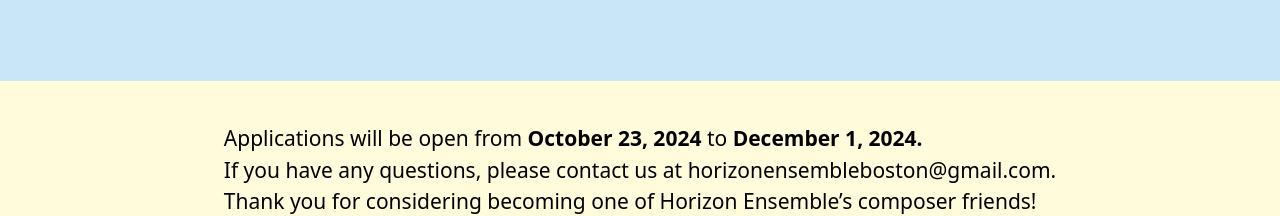
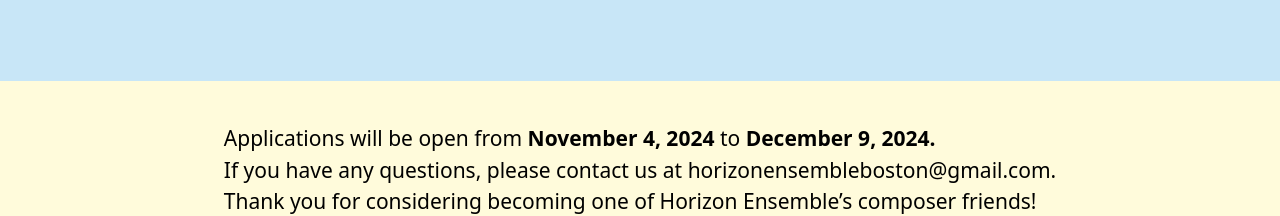
Before and after one commit to Horizon-Ensemble/website, a React (Create React App) app: page /callforscores in a window 1280 px wide. Shown: the part 1940-2156 px from the top of the page. Built offline with nearby package versions, Linux system fonts and the light colour scheme.

Commit message:
Update callforscores.jsx
Updated links (instrumentation, submission form)

```diff
--- a/src/routes/callforscores.jsx
+++ b/src/routes/callforscores.jsx
@@ -22,12 +22,12 @@
           <h3><strong>An orchestral piece...</strong></h3>
           <p style={{fontSize: "21px"}}>Our spring concert, <strong>Massachusetts Voices,</strong> will feature one orchestral piece by you alongside music by Ben Nacar, Amy Beach, and Leonard Bernstein! One piece will be selected for a live performance by the Horizon Ensemble on April 6, 2024 in Boston, Massachusetts.
 Submissions should be 8 to 15 minutes long.
-<br/><br/>Click <a href='JULIAN PUT ALLOWED ORCH INSTRUMENTATION LIST HERE'>here</a> for a list of allowed instruments.</p>
+<br/><br/>Click <a href='https://docs.google.com/document/d/1PI7aqDsT-bYS3FgdPEc8Vq_1Gc3cnvrftE8Yd34U3uI/edit?usp=sharing'>here</a> for a list of allowed instruments.</p>
         </div>
         <div style={{margin: '10vh'}}>
           <h3><strong>...and some chamber music!</strong></h3>
           <p style={{fontSize: "21px"}}>As part of our mission to support young composers, the Horizon Ensemble is organizing a <strong>recording project.</strong> Three chamber pieces will be selected for a professional-level studio recording to be made in late springtime, conducted by our music director Julian Gau. Submissions should be 8 to 12 minutes long.
-<br/><br/>Click <a href='JULIAN PUT ALLOWED CHAMBER INSTRUMENTATION LIST HERE'>here</a> for a list of allowed instruments.</p>
+<br/><br/>Click <a href='https://docs.google.com/document/d/1PI7aqDsT-bYS3FgdPEc8Vq_1Gc3cnvrftE8Yd34U3uI/edit?usp=sharing'>here</a> for a list of allowed instruments.</p>
         </div>
     </body>
     <body className="outreach" style={{backgroundColor: "#C8E6F7"}}>
@@ -50,11 +50,11 @@
       </body>
       <body className="outreach" style={{flexDirection: "column"}}>
         <p style={{fontSize: "21px", textAlign: "left"}}>
-          Applications will be open from <strong>October 23, 2024</strong> to <strong>December 1, 2024.</strong>
+          Applications will be open from <strong>November 4, 2024</strong> to <strong>December 9, 2024.</strong>
           <br/>If you have any questions, please contact us at horizonensembleboston@gmail.com.
           <br/>Thank you for considering becoming one of Horizon Ensemble’s composer friends!</p>
           <h3><strong><u>Ready to submit?</u></strong></h3>
-        <a href='JULIAN PUT YOUR GOOGLE FORM HERE'>
+        <a href='https://forms.gle/FvNpPPM5GkCGHT116'>
           <button type="button" class="btn btn-primary btn-lg navy-button"><strong>I'm ready!</strong></button>
         </a>
       </body>
```
